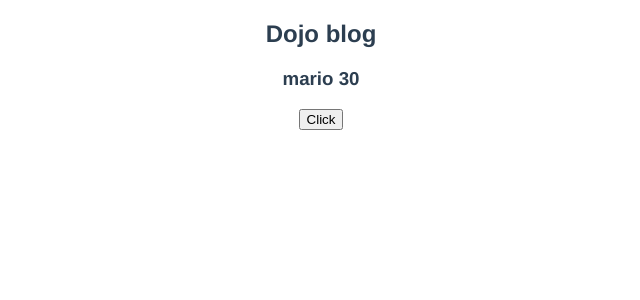
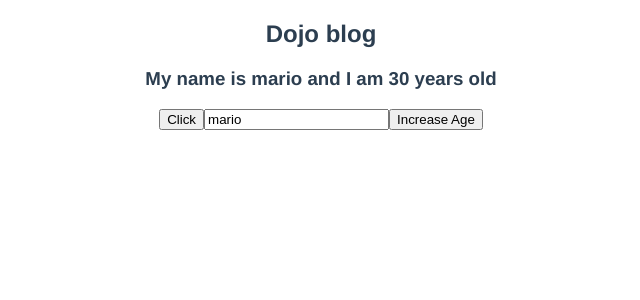
Before and after one commit to AdaN6/vue3_CLI, a Vue app in the folder dojo-blog/: page / in a window 1280 px wide. Shown: the top 300 px of the page, without its empty margins (319-959 px from the left). Built offline with nearby package versions, Linux system fonts and the light colour scheme.

Commit message:
ref - reactive value

```diff
--- a/dojo-blog/src/views/Home.vue
+++ b/dojo-blog/src/views/Home.vue
@@ -2,8 +2,12 @@
   <div class="home">
 
     <h2>Dojo blog</h2>
-    <h3 ref="p">{{ name }} {{ age }}</h3>
+    <!-- RT -->
+    <!-- <h3 ref="p">{{ name }} {{ age }}</h3> -->
+    <h3> My name is {{ name }} and I am {{ age }} years old</h3>
     <button @click="handleClick">Click</button>
+    <input type="text" v-model="name">
+    <button @click="age++">Increase Age</button>
   </div>
 </template>
 
@@ -22,19 +26,29 @@ setup() {
   // ref will be using differently in setup function as it cant use this.$ref as we always do in other life cycle hook like mounted or method...
   //it has to import ref from vue when using ref
 
-  const p = ref(null)
+  // --> Template ref (RT)
+  //   const p = ref(null)
 
- let name = 'mario'
- let age = 30
+  //  let name = 'mario'
+  //  let age = 30
+
+  // --> refs for reactivity (RR)
+  const name = ref('mario')
+  const age = ref(30)
+
 
  // create function
  const handleClick = () => {
-  console.log(p, p.value)
-  p.value.classList.add('test')
-  p.value.textContent = 'Hello, hey'
+  // ---> RT
+  // console.log(p, p.value)
+  // p.value.classList.add('test')
+  // p.value.textContent = 'Hello, hey'
+  // ----> RR
+  name.value = 'luigi'
+  age.value = 40
  }
 
- return {name, age, handleClick, p}
+ return {name, age, handleClick}
 },
 
 }
```
